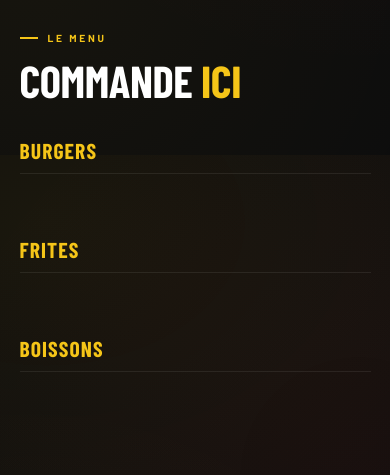
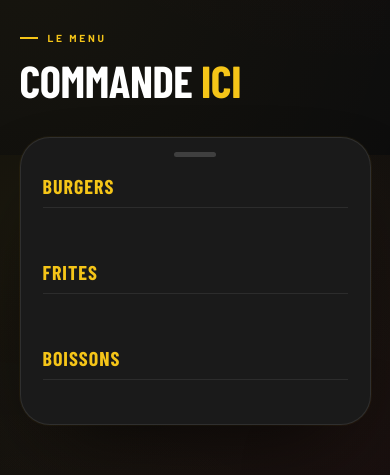
Before and after one commit to Shigyn/ksmlivraison, a plain HTML site: page index.html in a window 390 px wide. Shown: the part 1533-2008 px from the top of the page. Drawn offline with nearby package versions, Linux system fonts and the light colour scheme; no server answers; a web font is replaced by a local one.

Commit message:
Encadre le menu dans une carte type ecran d'app mobile
Le bloc commande (categories + produits) est maintenant dans une carte
centree, coins arrondis, ombre portee, avec une poignee en haut façon
bottom-sheet — plutot que de couler dans la page comme avant.

Co-Authored-By: Claude Sonnet 5 <noreply@anthropic.com>

```diff
--- a/index.html
+++ b/index.html
@@ -99,10 +99,14 @@
   .suivi-info strong{color:var(--b);font-weight:600;}
   #suivi-eta{font-family:var(--ft);font-weight:900;color:var(--j);font-size:1.15rem;}
 
-  /* MENU */
-  .cat-bloc{margin-bottom:44px;}
-  .cat-titre{font-family:var(--ft);font-size:1.35rem;font-weight:700;text-transform:uppercase;color:var(--j);letter-spacing:.05em;margin-bottom:18px;padding-bottom:10px;border-bottom:1px solid rgba(255,255,255,.08);}
-  .prod-grid{display:grid;grid-template-columns:repeat(auto-fill,minmax(230px,1fr));gap:16px;}
+  /* MENU — encadré façon écran d'app mobile */
+  .app-frame{position:relative;max-width:600px;margin:0 auto;background:var(--n2);border:1px solid rgba(255,255,255,.09);border-radius:30px;padding:36px 22px 28px;box-shadow:0 40px 90px -36px rgba(0,0,0,.75),0 0 0 1px rgba(245,197,24,.05);}
+  .app-handle{position:absolute;top:14px;left:50%;transform:translateX(-50%);width:42px;height:5px;border-radius:100px;background:rgba(255,255,255,.16);}
+  .app-frame .cat-bloc:last-child{margin-bottom:0;}
+  .cat-bloc{margin-bottom:36px;}
+  .cat-titre{font-family:var(--ft);font-size:1.25rem;font-weight:700;text-transform:uppercase;color:var(--j);letter-spacing:.05em;margin-bottom:16px;padding-bottom:9px;border-bottom:1px solid rgba(255,255,255,.08);}
+  .prod-grid{display:grid;grid-template-columns:repeat(auto-fill,minmax(150px,1fr));gap:12px;}
+  .app-frame .prod-card{background:var(--n3);}
   .prod-card{position:relative;background:var(--n2);border:1px solid rgba(255,255,255,.08);border-radius:var(--radl);overflow:hidden;display:flex;flex-direction:column;transition:border-color .3s cubic-bezier(.16,1,.3,1),transform .3s cubic-bezier(.16,1,.3,1),box-shadow .3s;}
   .prod-card:hover{border-color:rgba(245,197,24,.5);transform:translateY(-4px);box-shadow:0 20px 40px -20px rgba(0,0,0,.7);}
   .prod-card .prod-img-wrap{aspect-ratio:16/11;overflow:hidden;background:var(--n3);}
@@ -198,10 +202,13 @@
 <section id="menu">
   <div class="stag rv">Le menu</div>
   <h2 class="stitle stitle-mega rv">Commande <span>ici</span></h2>
-  <div id="menu-conteneur">
-    <div class="cat-bloc rv"><div class="cat-titre">Burgers</div><div class="prod-grid" data-produits-categorie="Burgers"></div></div>
-    <div class="cat-bloc rv"><div class="cat-titre">Frites</div><div class="prod-grid" data-produits-categorie="Frites"></div></div>
-    <div class="cat-bloc rv"><div class="cat-titre">Boissons</div><div class="prod-grid" data-produits-categorie="Boissons"></div></div>
+  <div class="app-frame rv">
+    <span class="app-handle"></span>
+    <div id="menu-conteneur">
+      <div class="cat-bloc"><div class="cat-titre">Burgers</div><div class="prod-grid" data-produits-categorie="Burgers"></div></div>
+      <div class="cat-bloc"><div class="cat-titre">Frites</div><div class="prod-grid" data-produits-categorie="Frites"></div></div>
+      <div class="cat-bloc"><div class="cat-titre">Boissons</div><div class="prod-grid" data-produits-categorie="Boissons"></div></div>
+    </div>
   </div>
 </section>
 
```
